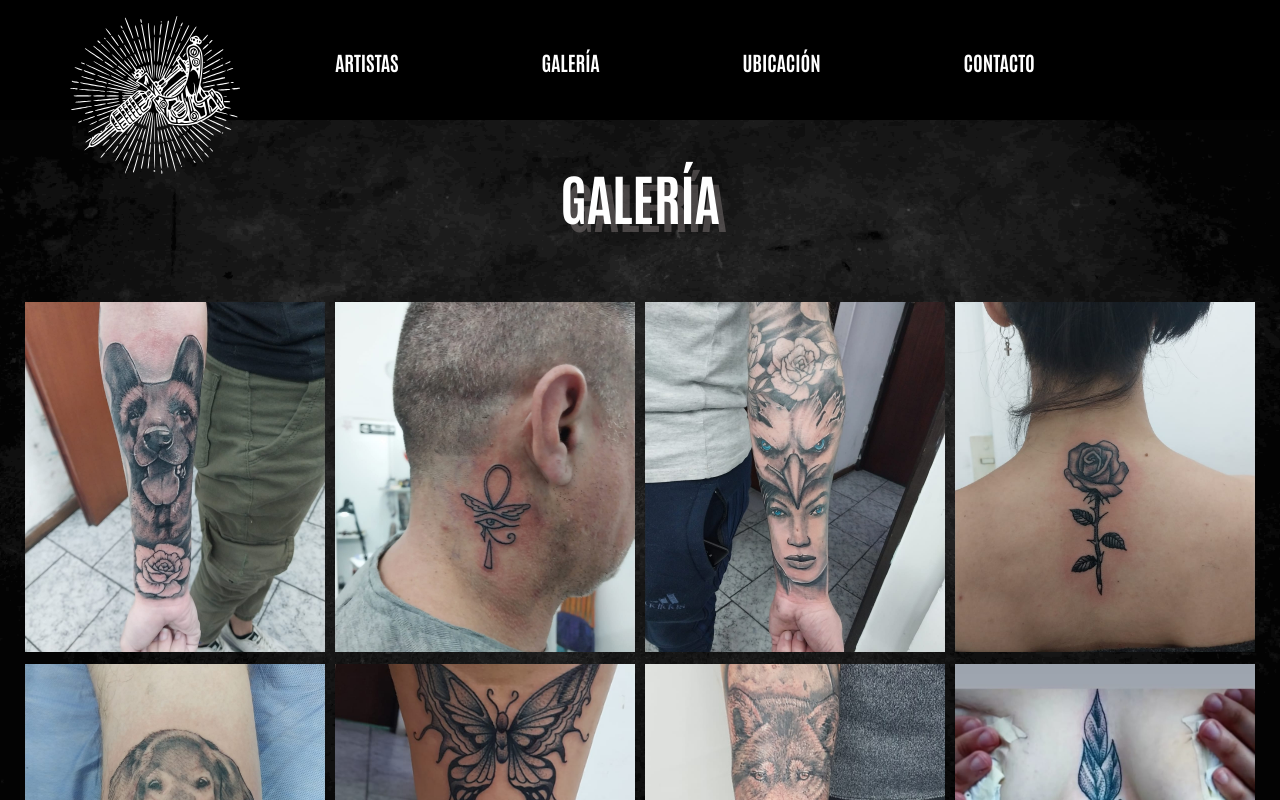
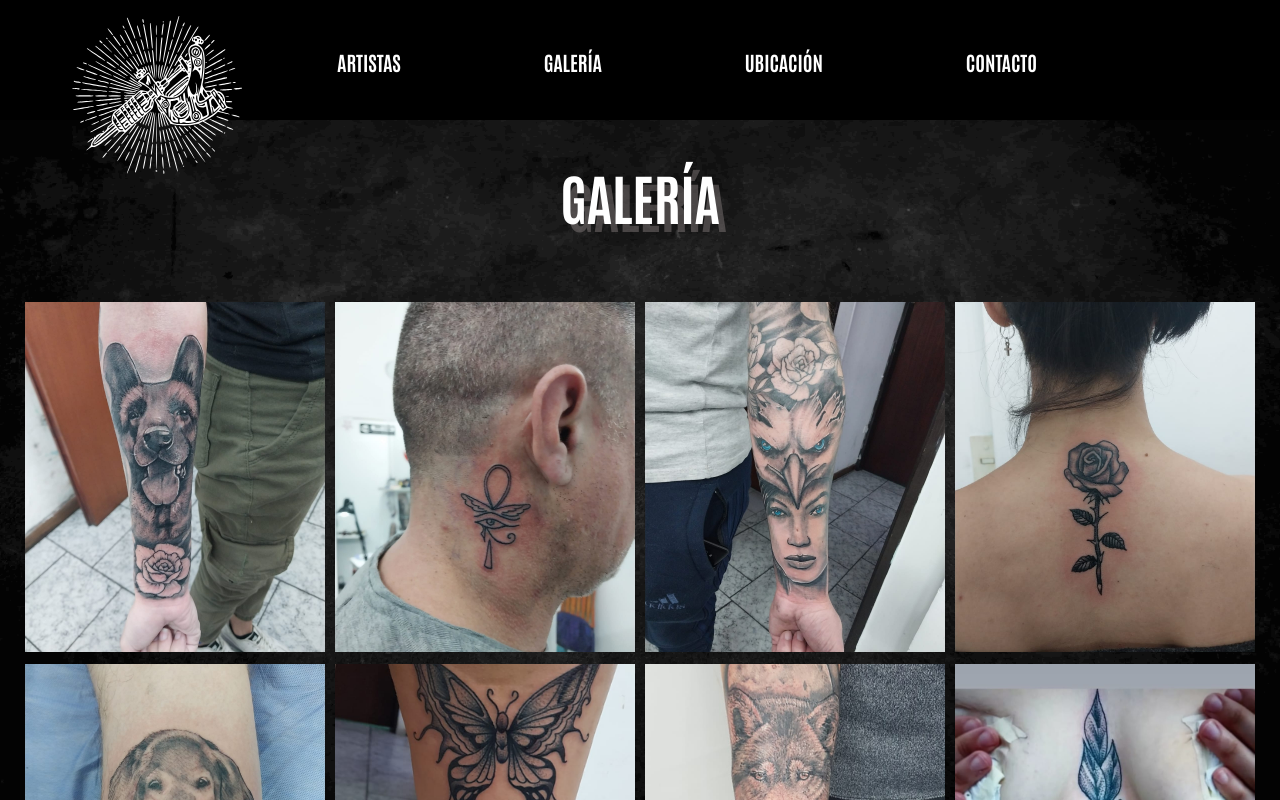
Before and after one commit to santiagolange/Tatto_Estudio, a website: page paginas/galeria.html in a window 1280 px wide. Shown: the top 800 px of the page. Drawn offline with Linux system fonts and the light colour scheme.

Commit message:
Website Final

```diff
--- a/sass/estilos.scss
+++ b/sass/estilos.scss
@@ -49,11 +49,11 @@ header{
 
 nav{
     height: 120px;
-    width: 100%;
+    width: 102%;
     display: flex;
     justify-content: space-between;
     align-items: center;
-    margin-right: 30px;
+    // margin-right: 30px;
     z-index: 1;
     position: fixed;
     background-color: black;
@@ -75,7 +75,7 @@ nav{
 .btn{
     font-size: 34px;
     color: white;
-    margin-left: 20px;
+    margin-right: 30px;
     cursor: pointer;
 }
 
```
Also changed, not shown: css/styles.css.
